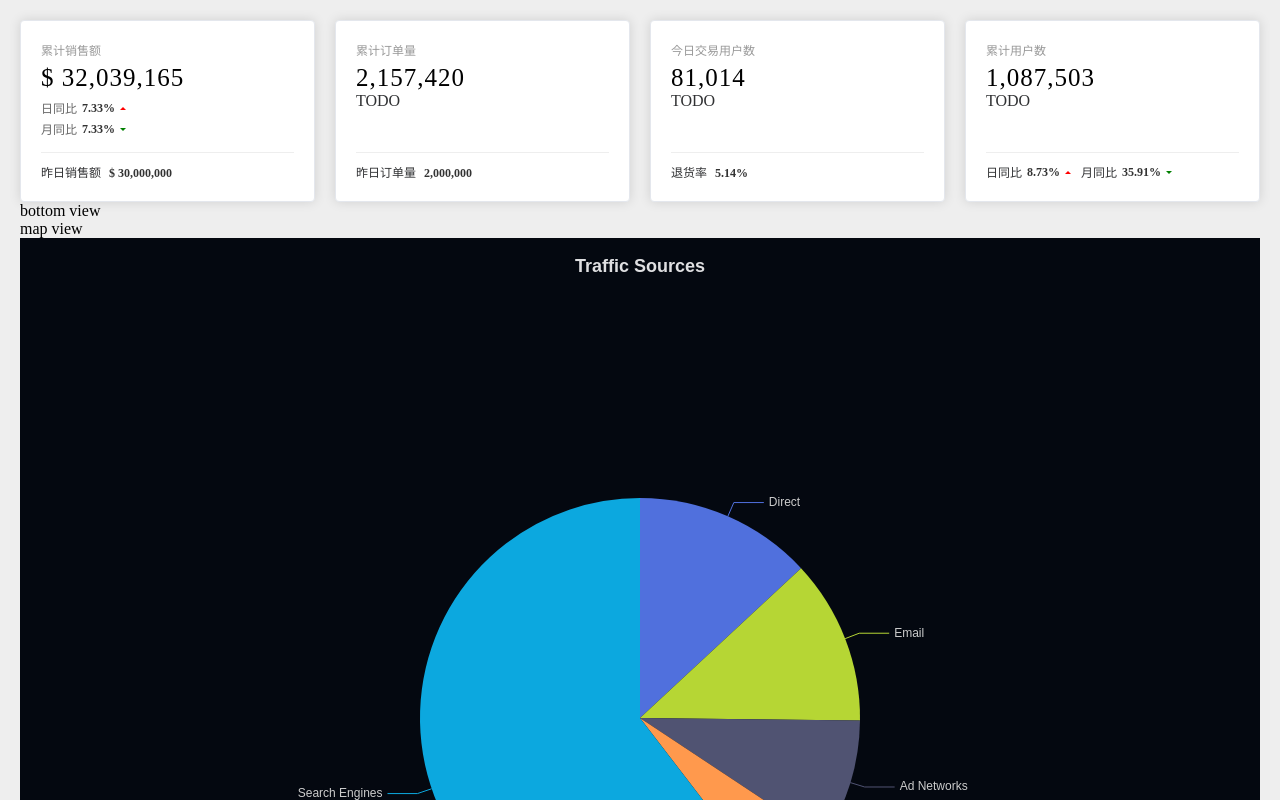
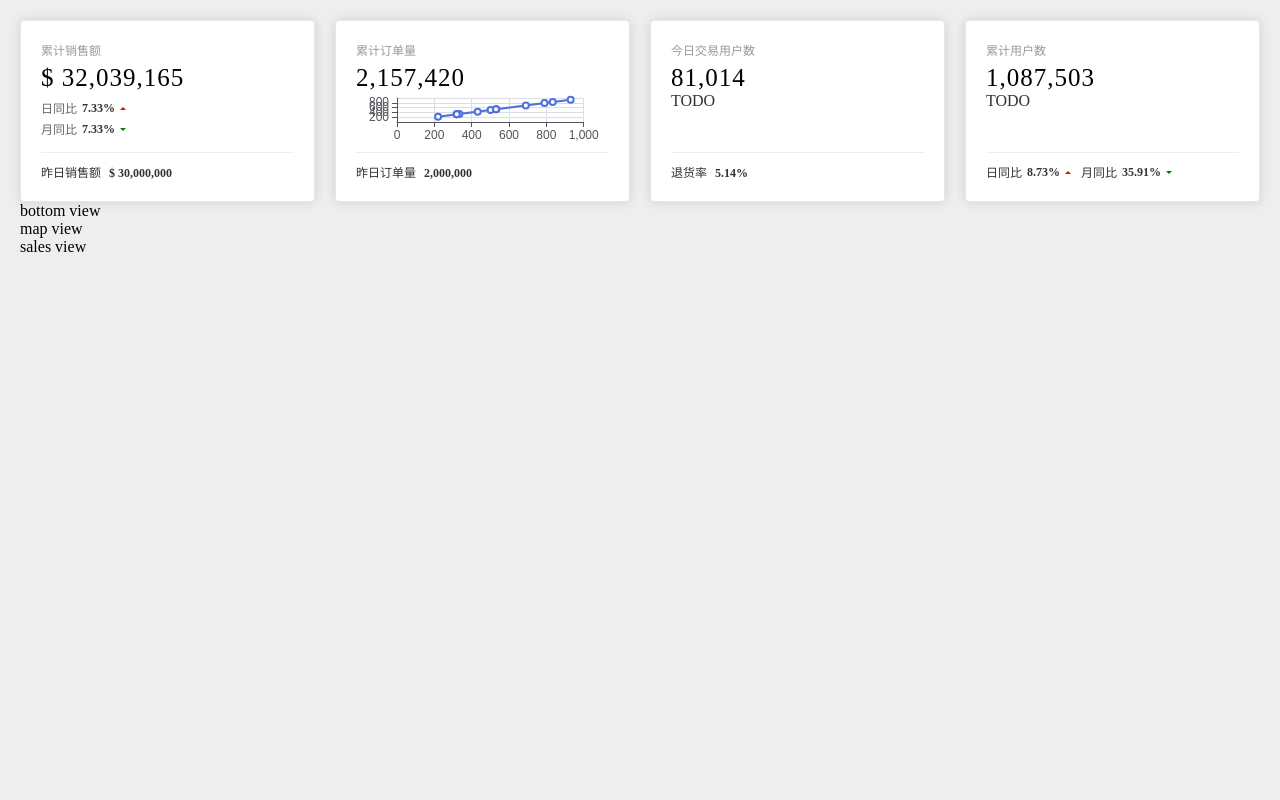
Before and after one commit to 17801020645/datav-report-dev, a Vue app: page / in a window 1280 px wide. Shown: the top 800 px of the page. Built offline with nearby package versions, Linux system fonts and the light colour scheme; the HTML template or start-up script is replaced by a standard one.

Commit message:
使用echarts成功渲染出来-累计订单量

```diff
--- a/src/components/SalesView/SalesIndex.vue
+++ b/src/components/SalesView/SalesIndex.vue
@@ -1,9 +1,7 @@
 <template>
-  <vue-echarts></vue-echarts>
+  <div>sales view</div>
 </template>
 
-<script setup lang="ts">
-import VueEcharts from '../VueEcharts/VueEcharts.vue'
-</script>
+<script setup lang="ts"></script>
 
 <style scoped lang="scss"></style>
--- a/src/components/TotalOrders/TotalOrders.vue
+++ b/src/components/TotalOrders/TotalOrders.vue
@@ -1,8 +1,7 @@
 <template>
   <common-card title="累计订单量" value="2,157,420">
     <template #default>
-      <!-- <div id="total-orders-chart" :style="'{ width: 100%, height: 100% }'"></div> -->
-      <div>TODO</div>
+      <v-chart class="chart" :option="option" autoresize />
     </template>
     <template #footer>
       <span>昨日订单量 </span>
@@ -13,24 +12,41 @@
 
 <script setup lang="ts">
 import CommonCard from '../CommonCard/CommonCard.vue'
-// import * as echarts from 'echarts'
-// import { onMounted } from 'vue'
+import { use } from 'echarts/core'
+import { CanvasRenderer } from 'echarts/renderers'
+import { LineChart } from 'echarts/charts'
+import {
+  GridComponent,
+  DatasetComponent,
+  LegendComponent,
+  TooltipComponent,
+  ToolboxComponent,
+} from 'echarts/components'
+import VChart from 'vue-echarts'
+import { ref } from 'vue'
 
-// onMounted(() => {
-//   // 基于准备好的dom，初始化echarts实例
-//   const myChart = echarts.init(document.getElementById('total-orders-chart'))
+use([
+  DatasetComponent,
+  GridComponent,
+  LegendComponent,
+  LineChart,
+  TooltipComponent,
+  ToolboxComponent,
+  CanvasRenderer,
+])
 
-//   myChart.setOption({
-//     xAxis: {},
-//     yAxis: {},
-//     series: [
-//       {
-//         type: 'line', // 使用折线图
-//         data: [320, 432, 501, 334, 790, 930, 220, 320, 532, 320, 834, 690, 530],
-//       },
-//     ],
-//   })
-// })
+// provide(THEME_KEY, 'dark')
+
+const option = ref({
+  xAxis: {},
+  yAxis: {},
+  series: [
+    {
+      type: 'line', // 使用折线图
+      data: [320, 432, 501, 334, 790, 930, 220, 320, 532, 320, 834, 690, 530],
+    },
+  ],
+})
 
 //TODO 按需引入，当前可行
 // import { ref } from 'vue'
--- a/src/components/VueEcharts/VueEcharts.vue
+++ b/src/components/VueEcharts/VueEcharts.vue
@@ -7,54 +7,66 @@ import { use } from 'echarts/core'
 import { CanvasRenderer } from 'echarts/renderers'
 import { PieChart } from 'echarts/charts'
 import { TitleComponent, TooltipComponent, LegendComponent } from 'echarts/components'
-import VChart, { THEME_KEY } from 'vue-echarts'
-import { ref, provide } from 'vue'
+import VChart from 'vue-echarts'
 
 use([CanvasRenderer, PieChart, TitleComponent, TooltipComponent, LegendComponent])
 
-provide(THEME_KEY, 'dark')
+// 定义props
+interface Props {
+  //   width?: string
+  //   height?: string
+  option: {}
+}
 
-const option = ref({
-  title: {
-    text: 'Traffic Sources',
-    left: 'center',
-  },
-  tooltip: {
-    trigger: 'item',
-    formatter: '{a} <br/>{b} : {c} ({d}%)',
-  },
-  legend: {
-    orient: 'vertical',
-    left: 'left',
-    data: ['Direct', 'Email', 'Ad Networks', 'Video Ads', 'Search Engines'],
-  },
-  series: [
-    {
-      name: 'Traffic Sources',
-      type: 'pie',
-      radius: '55%',
-      center: ['50%', '60%'],
-      data: [
-        { value: 335, name: 'Direct' },
-        { value: 310, name: 'Email' },
-        { value: 234, name: 'Ad Networks' },
-        { value: 135, name: 'Video Ads' },
-        { value: 1548, name: 'Search Engines' },
-      ],
-      emphasis: {
-        itemStyle: {
-          shadowBlur: 10,
-          shadowOffsetX: 0,
-          shadowColor: 'rgba(0, 0, 0, 0.5)',
-        },
-      },
-    },
-  ],
-})
+defineProps<Props>()
+
+// const props = defineProps<Props>(), {
+//   width: '100%',
+//   height: '100%',
+//   option: () => ({}),
+// }
+
+// const option = ref({
+//   title: {
+//     text: 'Traffic Sources',
+//     left: 'center',
+//   },
+//   tooltip: {
+//     trigger: 'item',
+//     formatter: '{a} <br/>{b} : {c} ({d}%)',
+//   },
+//   legend: {
+//     orient: 'vertical',
+//     left: 'left',
+//     data: ['Direct', 'Email', 'Ad Networks', 'Video Ads', 'Search Engines'],
+//   },
+//   series: [
+//     {
+//       name: 'Traffic Sources',
+//       type: 'pie',
+//       radius: '55%',
+//       center: ['50%', '60%'],
+//       data: [
+//         { value: 335, name: 'Direct' },
+//         { value: 310, name: 'Email' },
+//         { value: 234, name: 'Ad Networks' },
+//         { value: 135, name: 'Video Ads' },
+//         { value: 1548, name: 'Search Engines' },
+//       ],
+//       emphasis: {
+//         itemStyle: {
+//           shadowBlur: 10,
+//           shadowOffsetX: 0,
+//           shadowColor: 'rgba(0, 0, 0, 0.5)',
+//         },
+//       },
+//     },
+//   ],
+// })
 </script>
 
 <style scoped>
 .chart {
-  height: 100vh;
+  height: 100%;
 }
 </style>
```
